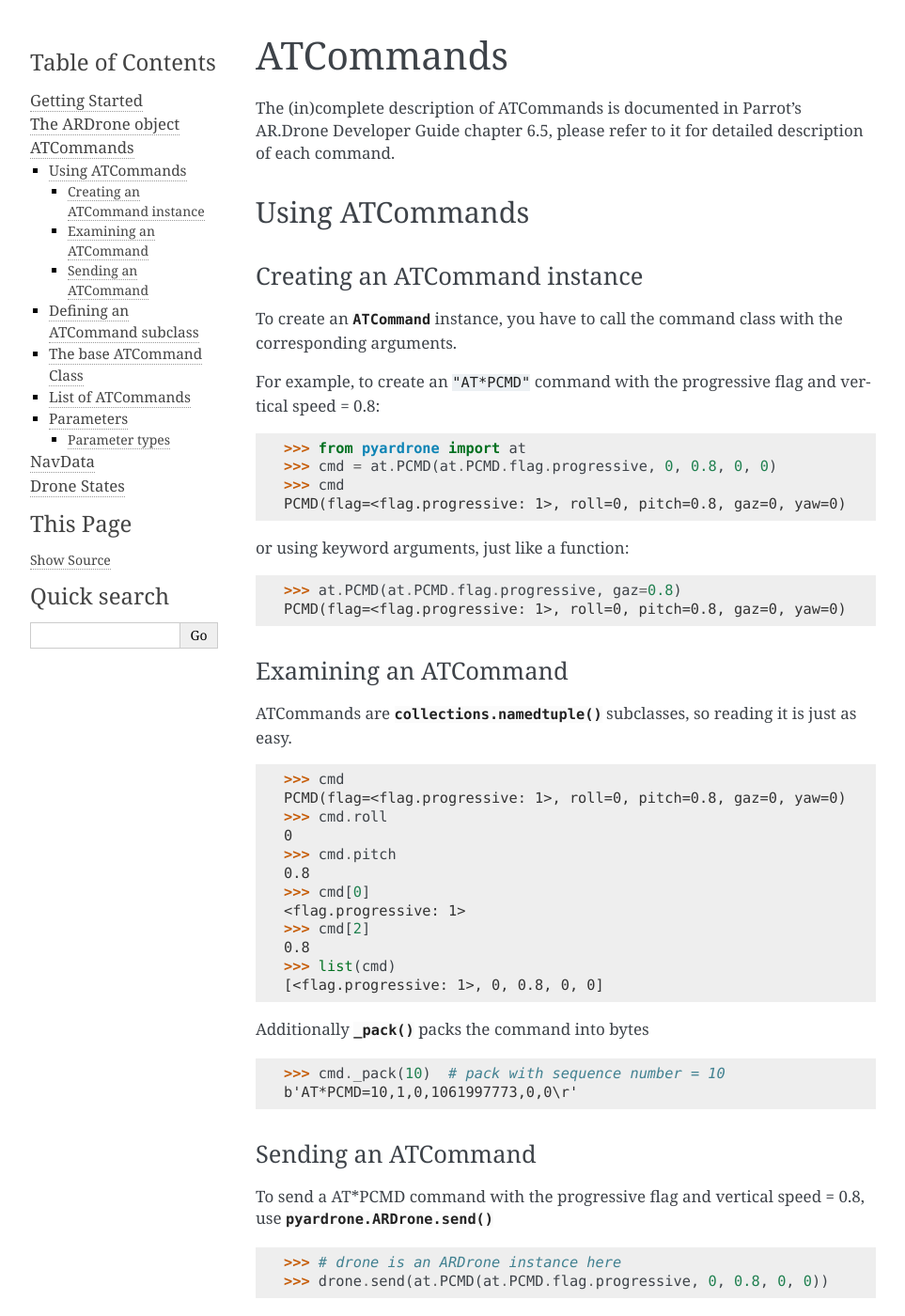
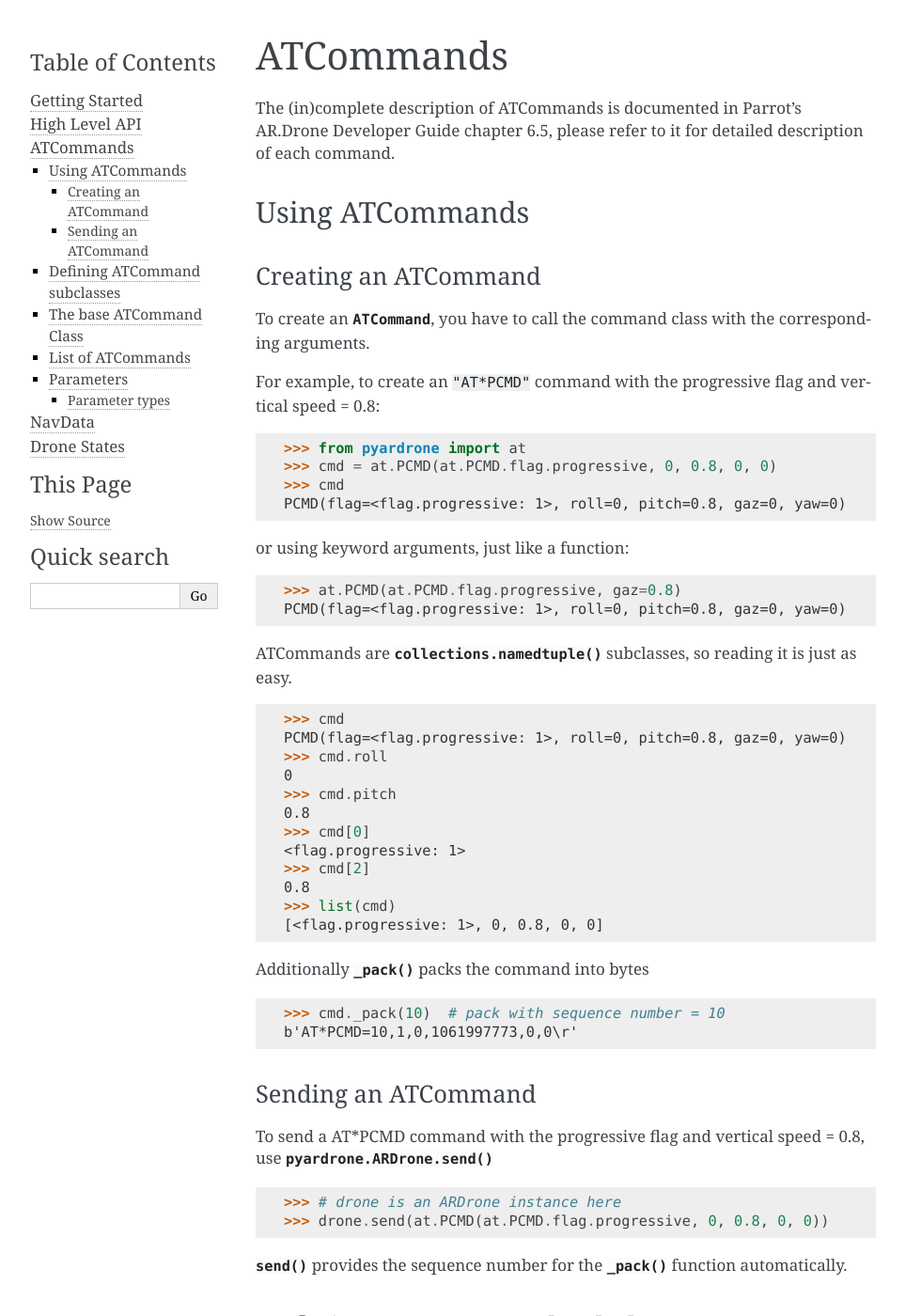
Before and after one commit to afq984/pyardrone, a Sphinx documentation site: the page built from docs/at.rst, in a window 1280 px wide and 1400 px high. Shown: the whole window at 94% size, without its empty margins (148-1111 px from the left). Built offline with Sphinx 7.4.7, drawn with Linux system fonts in a browser that asks for light colours; some of the changed text lies outside the part shown.

Commit message:
update docs

```diff
--- a/docs/at.rst
+++ b/docs/at.rst
@@ -3,13 +3,13 @@
 
 The (in)complete description of ATCommands is documented in Parrot's AR.Drone Developer Guide chapter 6.5, please refer to it for detailed description of each command.
 
-Using ATCommand\s
--------------------
+Using ATCommands
+----------------
 
-Creating an ATCommand instance
-~~~~~~~~~~~~~~~~~~~~~~~~~~~~~~
+Creating an ATCommand
+~~~~~~~~~~~~~~~~~~~~~
 
-To create an :class:`~pyardrone.at.base.ATCommand` instance, you have to call the command class with the corresponding arguments.
+To create an :class:`~pyardrone.at.base.ATCommand`, you have to call the command class with the corresponding arguments.
 
 For example, to create an ``"AT*PCMD"`` command with the progressive flag and vertical speed = 0.8:
 
@@ -22,9 +22,6 @@
 
     >>> at.PCMD(at.PCMD.flag.progressive, gaz=0.8)
     PCMD(flag=<flag.progressive: 1>, roll=0, pitch=0.8, gaz=0, yaw=0)
-
-Examining an ATCommand
-~~~~~~~~~~~~~~~~~~~~~~
 
 ATCommands are :py:func:`collections.namedtuple` subclasses, so reading it is just as easy.
 
@@ -56,8 +53,8 @@
 
 :py:meth:`~pyardrone.ARDrone.send` provides the sequence number for the :py:meth:`~pyardrone.at.base.ATCommand._pack` function automatically.
 
-Defining an ATCommand subclass
-------------------------------
+Defining ATCommand subclasses
+-----------------------------
 
 If you want to use an ATCommand not defined in the library, you can define it yourself.
 
```
Also changed, not shown: README.rst (+1 -12 lines), docs/ardrone.rst (+42 -7 lines), docs/intro.rst (+6 -2 lines), pyardrone/__init__.py (+10 -0 lines), 1 other file.
